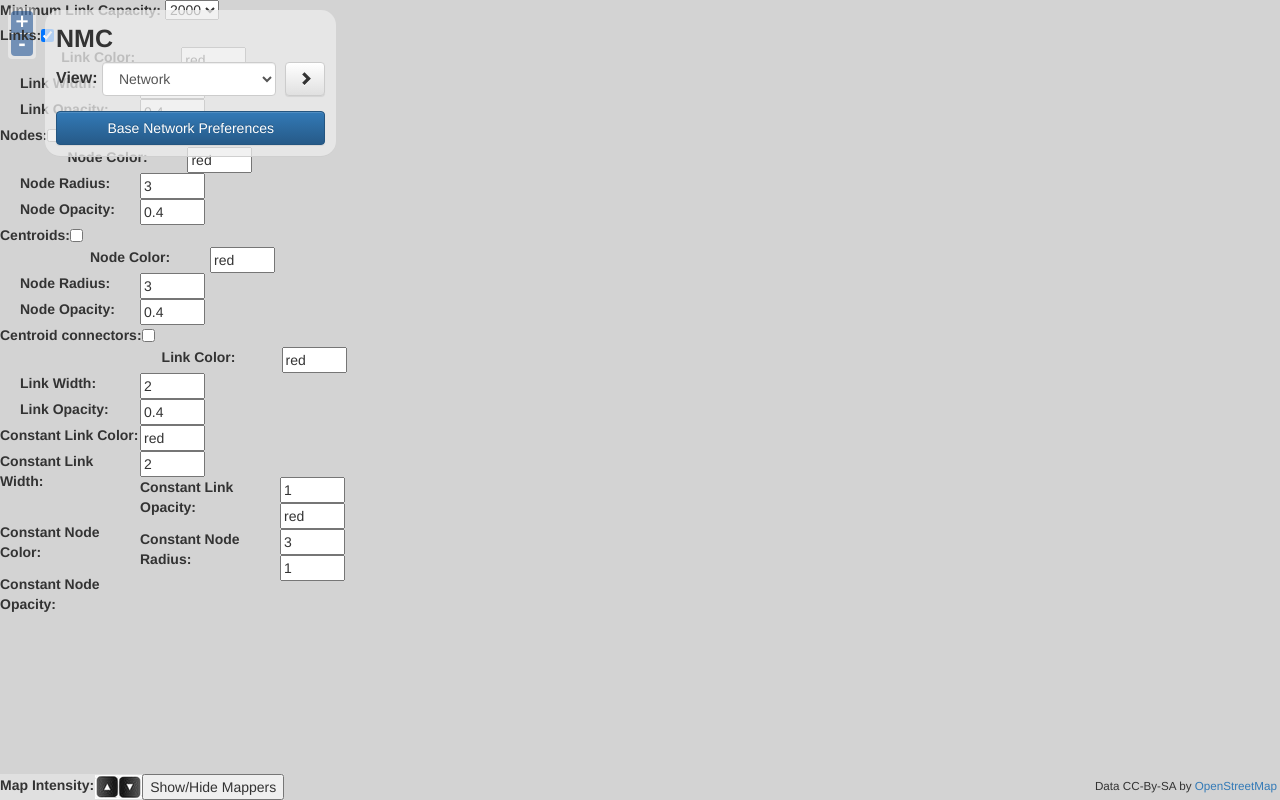
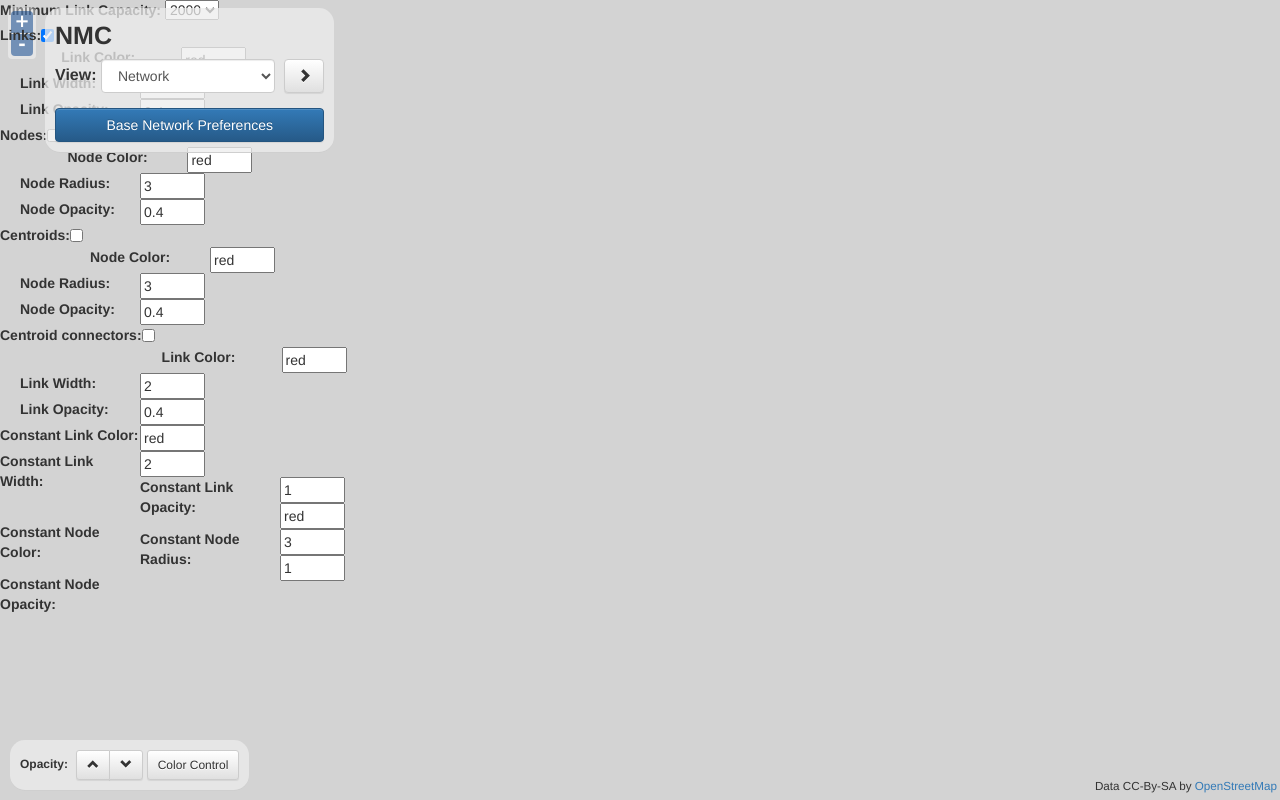
Before and after one commit to GregAbram/NMC-CTR-Vis, a Django app: template visualizer/templates/visualize.html in a window 1280 px wide. Run offline with Django 3.2, Linux system fonts and the light colour scheme; the template is opened without the code that fills it, so the values that code supplies are empty; parts of the project's set-up code (start-up, migrations or seed data) failed here and were passed over; some libraries are stand-ins or nearby versions.

Commit message:
Changed the color annotations panel to fit in with the look and feel. Separated the color annotations panel from the rest of the tool bar at bottom to be consistent with the look and feel of the panels at the top.

```diff
--- a/visualizer/static/css/style.css
+++ b/visualizer/static/css/style.css
@@ -86,7 +86,7 @@ h6 {
 }
 
 #docs p {
-    margin-bottom: 0.5em;
+    /*margin-bottom: 0.5em;*/
 }
 /* mobile specific */
 @media only screen and (max-width: 600px) {
--- a/visualizer/templates/visualize.html
+++ b/visualizer/templates/visualize.html
@@ -42,7 +42,7 @@ var close_png         = "{{ STATIC_URL }}img/close.png";
 
 <style type="text/css">
 
-	.panel {
+	.control_panel {
         background: rgba(237, 237, 237, 0.75);
         padding:10px;
         border-radius: 15px;
@@ -56,6 +56,14 @@ var close_png         = "{{ STATIC_URL }}img/close.png";
 		border-radius: 15px;
 		font-size: 9pt;
 		box-shadow:0 1px 0 #cfcfcf;
+	}
+
+	#mapper_options {
+		font-size: 9pt;
+	}
+
+	#ColorMapDiv {
+		font-size: 9pt;
 	}
 
 #spinner_container {
@@ -80,7 +88,7 @@ var close_png         = "{{ STATIC_URL }}img/close.png";
 <body id="main_container" style=" min-width: 1200px" onload=resize_app() onresize=resize_app()>
 <div id=spinner_container><img id=spinner src="{{ STATIC_URL }}img/spinner_large.gif"></div>
 
-<div class="panel" id="control_div" style="position: absolute; top: 10px; left: 45px; z-index: 2001;" >
+<div class="control_panel" id="control_div" style="position: absolute; top: 8px; left: 45px; z-index: 2001;" >
 	<table style="float: left; position: relative">
 		<tr>
 			<td colspan=2>
@@ -104,11 +112,13 @@ var close_png         = "{{ STATIC_URL }}img/close.png";
 							<option value=transitOD>TransitOD</option>
 							<option value=debug>Debug</option>
 						</select>
-						<a id="options_visibility_button" href="javascript:void(0)" onclick="toggle_visibility('view_options')" class="btn btn-default btn-large" style="margin-left:5px;">
+						<a id="options_visibility_button" href="javascript:void(0)" onclick="toggle_visibility('view_options')" class="btn btn-default btn-md" style="margin-left:5px;">
 							<i id="options_visibility_toggle" class="glyphicon glyphicon-chevron-right"></i>
 						</a>
 					</div>
-					<button type="button" class="btn btn-primary" style="width: 100%" onclick=$("#underlayer_preferences").dialog("open")>Base Network Preferences</button>
+					<button type="button" class="btn btn-primary" style="width: 100%" onclick=$("#underlayer_preferences").dialog("open")>
+						Base Network Preferences
+					</button>
 				</form>
 			</td>
 		</tr>
@@ -116,7 +126,7 @@ var close_png         = "{{ STATIC_URL }}img/close.png";
 </div>
 
 <div id="view_options" style="display: none">
-	<div class="options_panel" id="network" style="position: absolute; top: 10px; left: 350px; z-index: 2001; display: none">
+	<div class="options_panel" id="network" style="position: absolute; top: 8px; left: 350px; z-index: 2001; display: none">
 		<p>No settings for this view</p>
 	</div>
 	<div class="options_panel" id="node_link_view_options" style="position: absolute; top: 10px; left: 350px;z-index: 2001; display: none">
@@ -164,7 +174,7 @@ var close_png         = "{{ STATIC_URL }}img/close.png";
 		</table>
 	</div>
 
-	<div class="options_panel" id="origin_destination_view_options" style="position: absolute; top: 10px; left: 350px; z-index: 2001; display: none">
+	<div class="options_panel" id="origin_destination_view_options" style="position: absolute; top: 8px; left: 350px; z-index: 2001; display: none">
 		<table id=origin_destination_load style="display: none">
 			<tr><td>
 				<table>
@@ -216,7 +226,7 @@ var close_png         = "{{ STATIC_URL }}img/close.png";
 		</table>
 	</div>
 
-	<div class="options_panel" id="OD_paths_view_options" style="position: absolute; top: 10px; left: 350px; z-index: 2001; display: none">
+	<div class="options_panel" id="OD_paths_view_options" style="position: absolute; top: 8px; left: 350px; z-index: 2001; display: none">
 		<table id=OD_paths_view_selection style="display: none">
 			<tr><td>
 				<table style="width: 100%">
@@ -285,7 +295,7 @@ var close_png         = "{{ STATIC_URL }}img/close.png";
 		</table>
 	</div>
 
-	<div class="options_panel" id="reachtime_view_options" style="position: absolute; top: 10px; left: 350px; z-index: 2001; display: none">
+	<div class="options_panel" id="reachtime_view_options" style="position: absolute; top: 8px; left: 350px; z-index: 2001; display: none">
 		<div id='reachtime_view_selection' style='display: none;'>
 			<div style="height: 25px; float: left; position: relative;">
 				<label for=RT_dataset_selector style="top: 5px">Dataset:</label>
@@ -341,7 +351,7 @@ var close_png         = "{{ STATIC_URL }}img/close.png";
 		</div>
 	</div>
 
-	<div class="options_panel" id="linkpath_view_options" style="position: absolute; top: 10px; left: 350px; z-index: 2001; display: none">
+	<div class="options_panel" id="linkpath_view_options" style="position: absolute; top: 8px; left: 350px; z-index: 2001; display: none">
 		<table id=linkpath_view_options_selection style='display: block'>
 			<tr><td>
 					<label>Path Data:</label>
@@ -392,7 +402,7 @@ var close_png         = "{{ STATIC_URL }}img/close.png";
 
 	</div>
 
-	<div class="options_panel" id="busroute_view_options" style="position: absolute; top: 10px; left: 350px; z-index: 2001; display: none">
+	<div class="options_panel" id="busroute_view_options" style="position: absolute; top: 8px; left: 350px; z-index: 2001; display: none">
 		<div style="top: 8px; height: auto;">
 			<div style="width: 250px; float: left;">
 				<label>Corridor Travel Time Datasets:</label>
@@ -406,7 +416,7 @@ var close_png         = "{{ STATIC_URL }}img/close.png";
 		</div>
 	</div>
 
-	<div class="options_panel" id="transitOD_view_options" style="position: absolute; top: 10px; left: 350px; z-index: 2001; display: none">
+	<div class="options_panel" id="transitOD_view_options" style="position: absolute; top: 8px; left: 350px; z-index: 2001; display: none">
 		<div style='width: 100px; float: left; position: relative'>
 			<label>Aggregation</label><br>
 			<label>Interval:</label><br>
@@ -452,7 +462,7 @@ var close_png         = "{{ STATIC_URL }}img/close.png";
 		</div>
 	</div>
 
-	<div class="options_panel" id="transit_view_options" style="position: absolute; top: 10px; left: 350px; z-index: 2001; display: none">
+	<div class="options_panel" id="transit_view_options" style="position: absolute; top: 8px; left: 350px; z-index: 2001; display: none">
 		<table style="border-collapse: collapse; height: auto; border:1px solid #000000;">
 			<tr>
 				<td style="border-collapse: collapse; height: auto; border:1px solid #000000;">
@@ -642,7 +652,7 @@ var close_png         = "{{ STATIC_URL }}img/close.png";
 		</table>
 	</div>
 
-	<div class="options_panel" id="debug_view_options" style="position: absolute; top: 10px; left: 350px; z-index: 2001; display: none">
+	<div class="options_panel" id="debug_view_options" style="position: absolute; top: 8px; left: 350px; z-index: 2001; display: none">
 		<div style='width: 350px; float: left; position: relative'>
 		 <label style="top: 5px; width: 90px; float: left; position: relative">Nodes:</label>
 		 <input type=text id=debug_nodes style="left: 10px; width: 200px; float: left; position: relative" onkeypress='text_input_on_enter(event || window.event, dataLayer_redraw)' value="">
@@ -663,29 +673,31 @@ var close_png         = "{{ STATIC_URL }}img/close.png";
 </div>
 
 <div id="map" style="position: absolute; left: 0px; top: 0px; bottom: 0px; right: 0px">
-	<table style='position: absolute; bottom: 0px; z-index: 1001; background-color: #e0e0e0'>
-		<tr>
-			<td>
-				<table>
-					<tr style="vertical-align: center">
-						<td style="vertical-align: center">
-							<label >Map Intensity:</label>
-						</td>
-						<td style="vertical-align: center">
-							<input type="image" id="mapIntensityUp" src="{{ STATIC_URL }}img/up.png" style="display: block; margin:auto; max-width: 30px" onclick="change_map_intensity(0.1)">
-						</td>
-						<td style = "vertical-align: center">
-							<input type="image" id="mapIntensityDown" src="{{ STATIC_URL }}img/down.png" style="display: block; margin:auto; max-width: 30px" onclick="change_map_intensity(-0.1)">
-						</td>
-					</tr>
-				</table>
-			</td><td>
-				<input type=button value="Show/Hide Mappers" onclick="toggle_visibility('ColorMapDiv')">
-			</td><td>
-				<div id="ColorMapDiv" style="display: none"></div>
-			</td>
-		</tr>
-	</table>
+	<div id="mapper_options" class="control_panel" style="position: absolute; bottom: 10px; left: 10px; z-index: 1001;" >
+		<table>
+			<tr>
+				<td style="vertical-align: center">
+					<label for="mapper_buttons" style="size:14pt;">Opacity:</label>
+					<div id="mapper_buttons" class="btn-group btn-group-sm" role="group" aria-label="...">
+						<button id="mapIntensityUp" type="button" class="btn btn-default" style="margin-left:5px;" onclick="change_map_intensity(0.1)">
+							<i class="glyphicon glyphicon-chevron-up"></i>
+						</button>
+  						<button id="mapIntensityDown" type="button" class="btn btn-default" onclick="change_map_intensity(-0.1)">
+  							<i class="glyphicon glyphicon-chevron-down"></i>
+  						</button>
+
+  					</div>
+  					<button id="toggleColorButton" type=button class="btn btn-default btn-sm" onclick="toggle_visibility('ColorMapDiv');">
+  							Color Control
+  					</button>
+				</td>
+				<td>
+
+				</td>
+			</tr>
+		</table>
+	</div>
+	<div id="ColorMapDiv" class="control_panel" style="position: absolute; bottom: 10px; left: 270px; z-index: 1001; display: none;"></div>
 </div>
 
 <script type="text/javascript">
```
Also changed, not shown: sqlite.db, visualizer/static/lib/vis.js, 4 other files.
